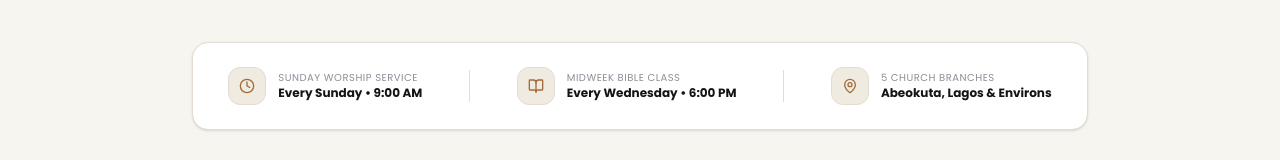
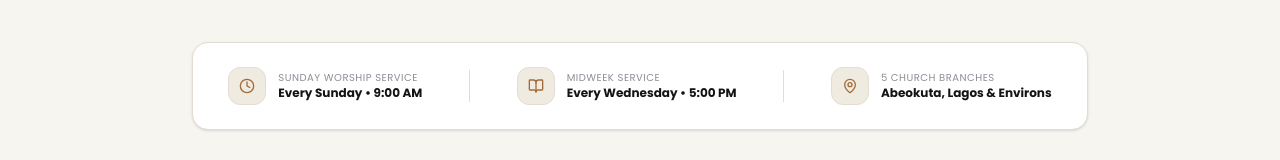
Before and after one commit to Bkins21/church, a React (Vite) app: page / in a window 1280 px wide. Shown: the part 1488-1648 px from the top of the page. Built offline with nearby package versions, Linux system fonts and the light colour scheme; no server answers; the database is empty; a web font is replaced by a local one.

Commit message:
refactor: update midweek service schedule and label
Rename "Midweek Bible Class/Study" to "Midweek Service" and adjust the scheduled time from 6:00 PM to 5:00 PM across the application.

```diff
--- a/src/components/Branches.tsx
+++ b/src/components/Branches.tsx
@@ -177,7 +177,7 @@ export default function Branches({}: BranchesProps) {
                     </div>
                   </div>
                   <div className="flex justify-between items-center py-2">
-                    <span className="text-[#54575E]">Midweek Study:</span>
+                    <span className="text-[#54575E]">Midweek Service:</span>
                     <div className="flex gap-1.5">
                       {selectedBranch.serviceTimes.midweek.map((time, idx) => (
                         <span key={idx} className="px-2 py-0.5 bg-white text-[#141416] font-mono rounded text-[10px] font-semibold border border-[#E4DCD0]">
--- a/src/components/Hero.tsx
+++ b/src/components/Hero.tsx
@@ -456,8 +456,8 @@ export default function Hero({ onNavigate }: HeroProps) {
               <BookOpen className="h-4 w-4" />
             </div>
             <div>
-              <p className="text-[10px] text-[#8A8E96] font-mono uppercase tracking-wider">Midweek Bible Class</p>
-              <p className="text-xs font-bold text-[#141416]">Every Wednesday • 6:00 PM</p>
+              <p className="text-[10px] text-[#8A8E96] font-mono uppercase tracking-wider">Midweek Service</p>
+              <p className="text-xs font-bold text-[#141416]">Every Wednesday • 5:00 PM</p>
             </div>
           </div>
 
--- a/src/data.ts
+++ b/src/data.ts
@@ -70,7 +70,7 @@ export const ministryBranches: Branch[] = [
     contactPhone: '+234 803 111 2222',
     serviceTimes: {
       sunday: ['09:00 AM'],
-      midweek: ['06:00 PM (Wednesday)']
+      midweek: ['05:00 PM (Wednesday)']
     },
     liveStreamUrl: 'https://mixlr.com/gec-onikolobo',
     mapEmbedSearch: 'Onikolobo Road, Abeokuta, Ogun State'
@@ -87,7 +87,7 @@ export const ministryBranches: Branch[] = [
     contactPhone: '+234 812 789 4081',
     serviceTimes: {
       sunday: ['01:00 PM'],
-      midweek: ['06:00 PM (Wednesday)']
+      midweek: ['05:00 PM (Wednesday)']
     },
     liveStreamUrl: 'https://mixlr.com/gec-yaba',
     mapEmbedSearch: 'Herbert Macaulay Way, Sabo, Yaba, Lagos'
```
